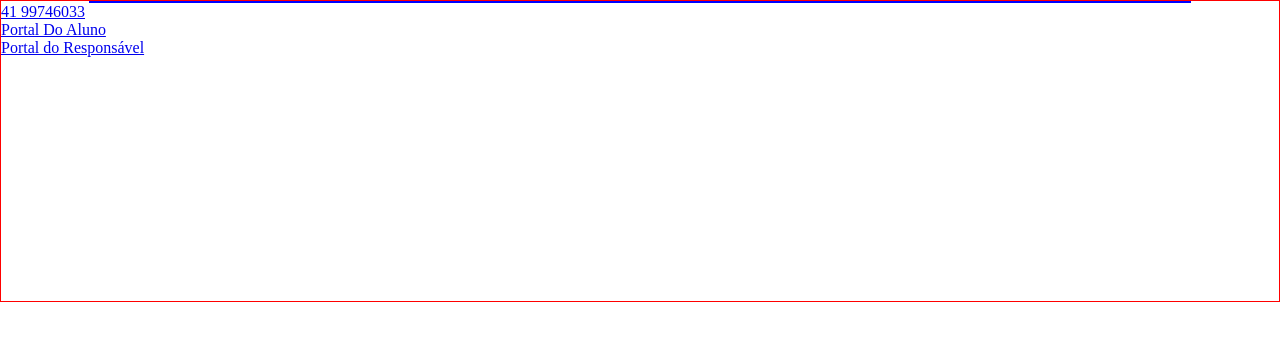
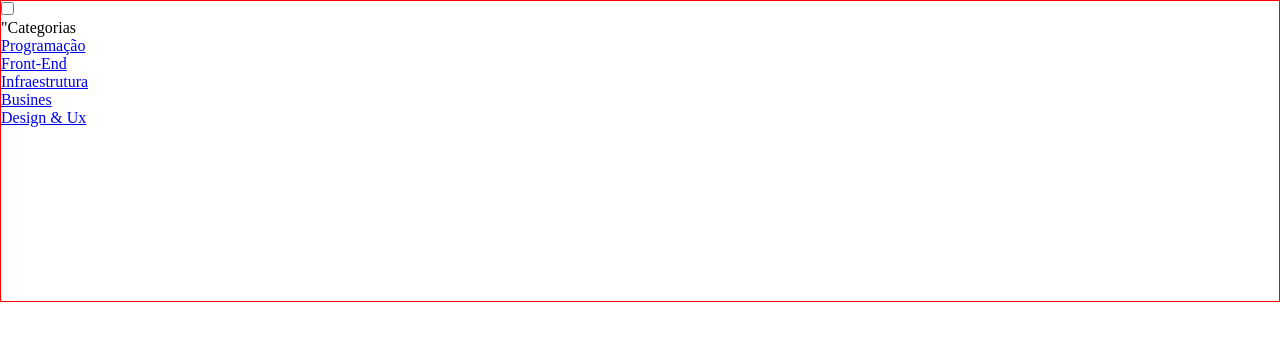
Before and after one commit to DanielHenriqueBB/Colegio, a plain HTML site: page index.html in a window 1280 px wide. Drawn offline with Linux system fonts and the light colour scheme.

Commit message:
Add files via upload

```diff
--- a/index.html
+++ b/index.html
@@ -1,16 +1,30 @@
-<html>
-	<head>
-		<title> Colégio Joaquim </title>
-		<link rel="stylesheet" href="style.css">
-	</head>
-	<body>
-		<header>
-			<div class='topo content'></div>
-			<ul class='links'>
-				<li> <a href="#"> 41 99746033 </a> </li>
-				<li> <a href="#"> Portal Do Aluno </a> </li>
-				<li> <a href="#"> Portal do Responsável </a> </li>
-			</ul>
-		</header>
-	</body>
-</html>
+<!DOCTYPE html>
+<html lang="en">
+<head>
+         <meta charset="UTF-8">
+         <meta name="viewport" content="width=device-width, initial-scale=1.0">
+         <title>Alura Books</title>
+         <link rel="stylesheet" href="style.css">
+         <link rel="stylesheet" href="reset.css">
+         <link rel="preconnect" href="https://fonts.googleapis.com">
+  <link rel="preconnect" href="https://fonts.gstatic.com" crossorigin>
+  <link href="https://fonts.googleapis.com/css2?family=Poppins:wght@300;400;500&display=swap"rel="stylesheet">
+</head>
+</body>
+<header class="cabeçalho">
+       <div class="container">
+       <input type="checkbox" id=”menu” class="container__botao">
+       <label for="menu">
+              <span class="cabeçalho_menu-hamburguer container container_imagem"></span>
+       </label>
+       <ul class="lista-menu">
+       <li class="lista-menu__titulo">"Categorias</li>
+       <li class="lista-menu__item"><a href="#"" class="lista-menu__link" >Programação</a>
+       </li>
+       <li class="lista-menu__item"><a href="#" class="lista-menu__link">Front-End</a>
+       </li>
+       <li class="lista-menu__item"><a href="#" class="lista-menu__link">Infraestrutura</a>
+       </li>
+       <li class="lista-menu__item"><a href="#" class="lista-menu__link">Busines</a>
+       </li>
+       <li class="lista-menu__item"><a href="#" class="lista-menu__link">Design & Ux</a>
--- a/style.css
+++ b/style.css
@@ -10,6 +10,9 @@ header{
         margin: 0 auto;
         border: 1px solid blue;
 }
-header .topo{
+header .links{
+       display: flex;
+}
+header .links li{
 
 }
```
